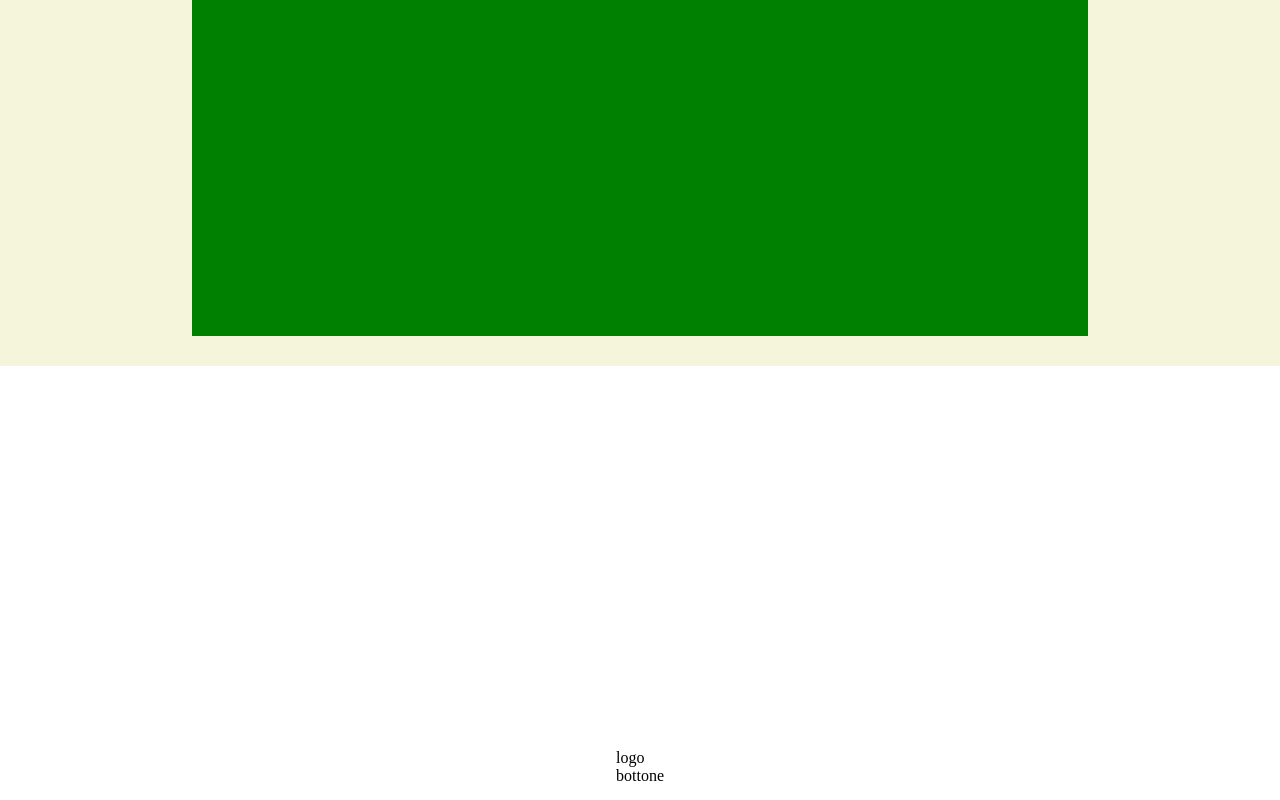
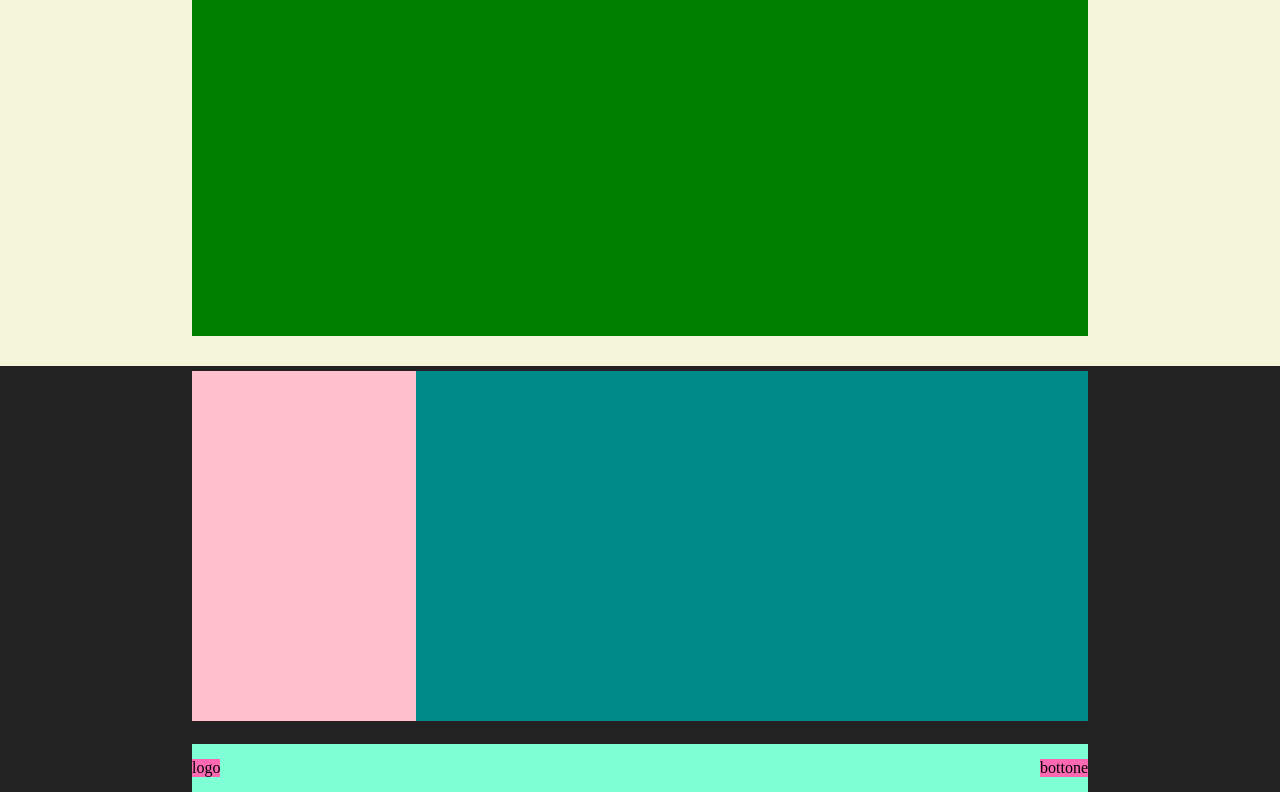
Before and after one commit to EugeniuPopescu/htmlcss-struttura-discord, a plain HTML site: page index.html in a window 1280 px wide. Shown: the part 1963-2763 px from the top of the page. Drawn offline with Linux system fonts and the light colour scheme.

Commit message:
added footer

```diff
--- a/css/style.css
+++ b/css/style.css
@@ -121,26 +121,68 @@ footer {
     justify-content: space-around;
 	align-items: center;
 
-    padding: 15px;
+    background-color: #222222
 }
 
 .footer-top {
-    max-width: 70%;
+    width: 70%;
 	margin: 0 auto;
 
     display: flex;
     flex-direction: row;
-    justify-content: space-around;
 	align-items: center;
-    background-color: #222222
+
+    margin-top: 5px;
 }
 
 .footer-pink {
     background-color: pink;
-    width: 25%;
+    width: 40%;
     min-height: 350px;
 }
 
 .footer-green {
+    background-color: darkcyan;
+    width: 30%;
     min-height: 350px;
+
 }
+
+.br {
+    background-color: aliceblue;
+}
+
+.footer-bottom {
+    width: 70%;
+	margin: 0 auto;
+
+    display: flex;
+    flex-direction: row;
+	align-items: center;
+
+    margin-top: 5px;
+}
+
+.footer-end {
+    width: 70%;
+	margin: 0 auto;
+
+    display: flex;
+    flex-direction: row;
+
+    justify-content: space-between;
+	align-items: center;
+	flex-wrap: wrap;
+    background-color: aquamarine;
+    padding: 15px 0;
+
+    width: 100%;
+}
+
+.footer-logo {
+    background-color: hotpink;
+}
+
+.footer-botton {
+    background-color: hotpink;
+}
--- a/index.html
+++ b/index.html
@@ -35,21 +35,21 @@
         <main>
             <div class="container-white">
                 <nav class="navbar-blue"></nav>
-                <main class="main-pink"></main>
+                <div class="main-pink"></div>
             </div>
 
             <div class="container-grey">
                 <nav class="navbar-pink"></nav>
-                <main class="main-blue"></main>
+                <div class="main-blue"></div>
             </div>
 
             <div class="container-white">
                 <nav class="navbar-blue"></nav>
-                <main class="main-pink"></main>
+                <div class="main-pink"></div>
             </div>
 
             <div class="container-grey">
-                <main class="main-green"></main>
+                <div class="main-green"></div>
             </div>
         </main>
 
```
